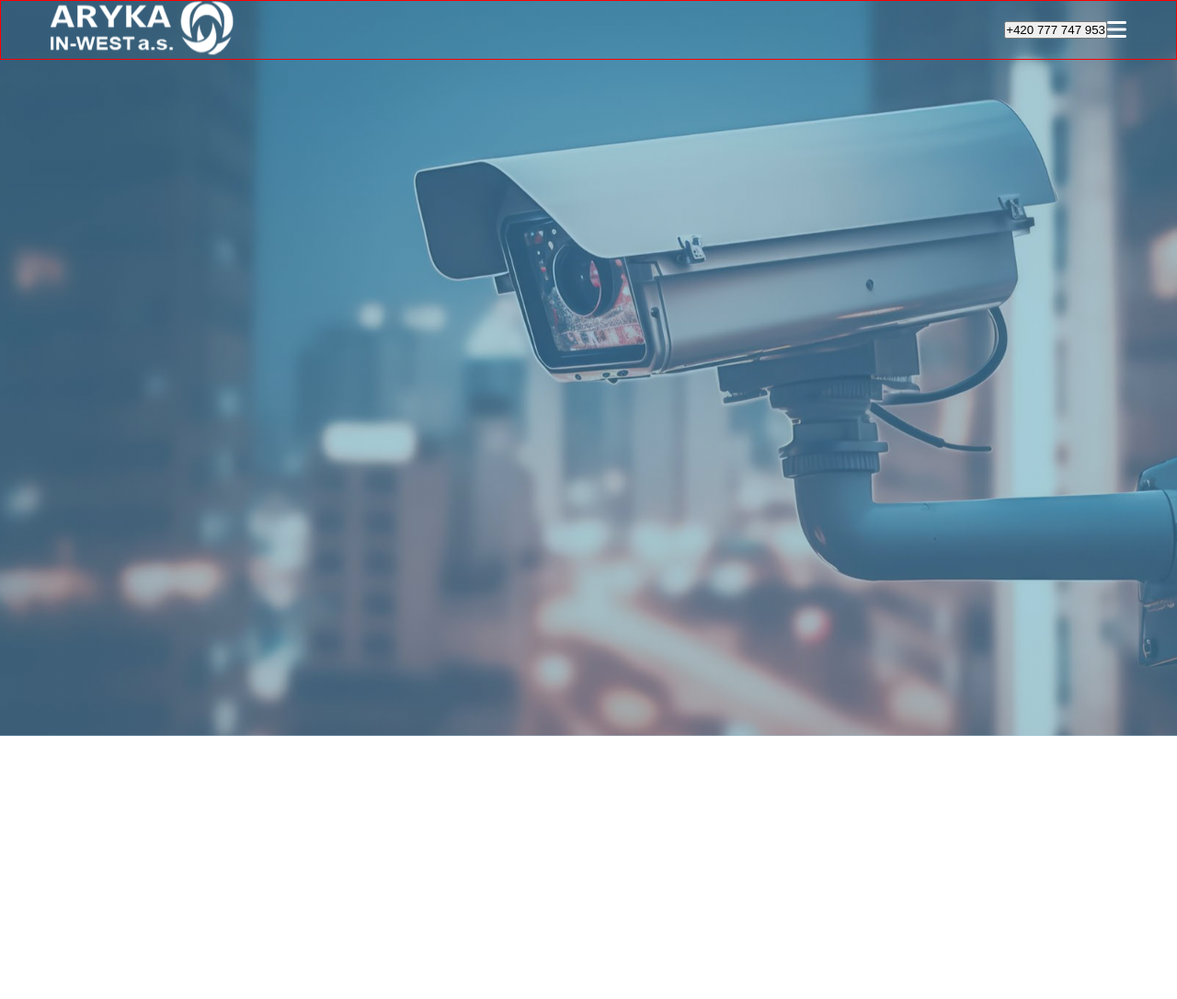
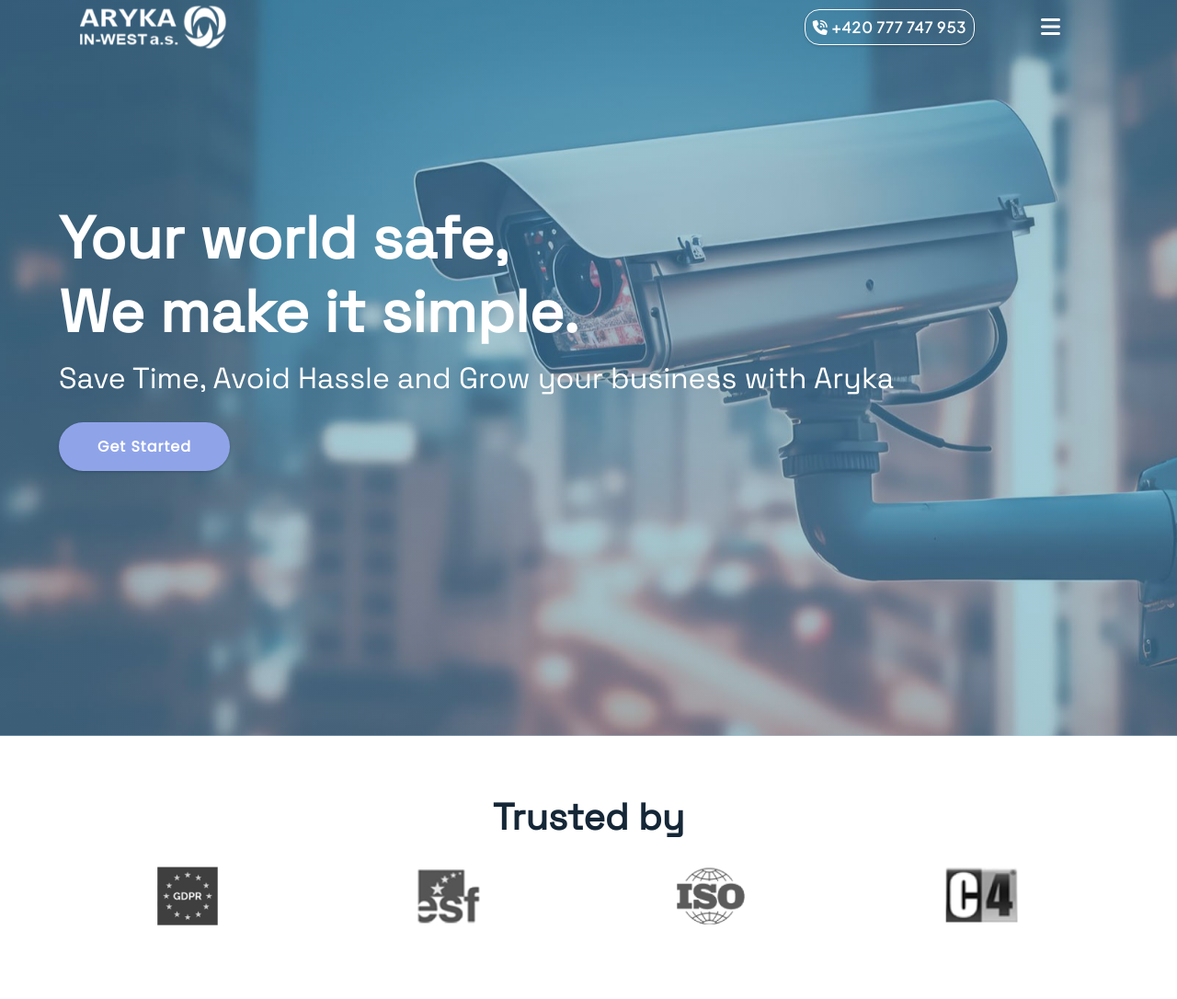
Before and after one commit to ckruf/ArykaHTML, a plain HTML site: page index.html in a window 1280 px wide. Shown: the whole page at 92% size. Before the commit the page ends 800 px from the top, so only its background shows below. Drawn offline with Linux system fonts and the light colour scheme.

Commit message:
up to 'trusted' section

```diff
--- a/index.html
+++ b/index.html
@@ -7,26 +7,60 @@
     <title>Aryka IN-WEST a.s.</title>
     <link rel="stylesheet" href="./fontawesome-free-6.5.1-web/css/all.min.css" />
     <link rel="stylesheet" href="./styles.css" />
+    <link rel="stylesheet" href="https://fonts.googleapis.com/css2?family=Plus+Jakarta+Sans&family=Space+Grotesk&family=Poppins" />
 
 </head>
 <body>
     <header>
-        <nav class="red-border">
+        <nav>
             <div id="nav-center">
-                <div id="nav-logo">
-                    <img src="./logo.png"/>
+                <div id="nav-logo-container">
+                    <img id="nav-logo" src="./logo.png"/>
                 </div>
                 <div id="nav-buttons">
-                    <button id="nav-phone" class="btn">
+                    <button type="button" id="nav-phone" class="btn">
+                        <i class="fa-solid fa-phone-volume"></i>
                         +420 777 747 953
                     </button>
-                    <button type="button" id="nav-toggle">
+                    <button type="button" id="nav-toggle" class="btn">
                         <i class="fa-solid fa-bars"></i>
                     </button>
                 </div>
             </div>
         </nav>
 
+        <div id="hero-banner">
+            <div class="section-center">
+                <h1 id="main-heading">Your world safe, <br> We make it simple.</h1>
+                <h2>Save Time, Avoid Hassle and Grow your business with Aryka</h2>
+                <button class="btn" id="banner-btn">
+                    Get Started
+                </button>
+            </div>
+        </div>
     </header>
+
+    <section class="section" id="trusted">
+        <div class="section-title">
+            <h1 id="trusted-heading">Trusted by</h1>
+        </div>
+        <div class="section-center" id="all-trusted-logos-container">
+            <div class="single-trusted-logo-container">
+                <img class="trusted-logo" src="./gdpr_logo.png" />
+            </div>
+            <div class="single-trusted-logo-container">
+                <img class="trusted-logo" src="./esf_logo.png" />
+            </div>
+            <div class="single-trusted-logo-container">
+                <img class="trusted-logo" src="./iso_logo.png" />
+            </div>
+            <div class="single-trusted-logo-container">
+                <img class="trusted-logo" src="./c4_logo.png" />
+            </div>
+
+        </div>
+    </section>
+
+
 </body>
 </html>
--- a/styles.css
+++ b/styles.css
@@ -1,3 +1,49 @@
+
+/*
+===============
+Variables
+===============
+*/
+
+:root {
+    /* dark shades of primary color*/
+    --clr-primary-1: hsl(204, 56%, 34%);
+    --clr-primary-2: hsl(204, 56%, 39%);
+    --clr-primary-3: hsl(204, 56%, 44%);
+    --clr-primary-4: hsl(204, 56%, 49%);
+    /* primary/main color */
+    --clr-primary-5: hsl(204, 56%, 54%);
+    /* lighter shades of primary color */
+    --clr-primary-6: hsl(204, 56%, 59%);
+    --clr-primary-7: hsl(204, 56%, 64%);
+    --clr-primary-8: hsl(204, 56%, 69%);
+    --clr-primary-9: hsl(204, 56%, 74%);
+    --clr-primary-10: hsl(204, 56%, 79%);
+    /* primary color with transparency */
+    --clr-primary-transparent: rgba(74, 154, 200, 0.5);
+    /* grey shades */
+    --clr-grey-1: hsl(210, 36%, 96%);
+    --clr-grey-2: hsl(212, 33%, 89%);
+    --clr-grey-3: hsl(210, 31%, 80%);
+    --clr-grey-4: hsl(211, 27%, 70%);
+    --clr-grey-5: hsl(209, 23%, 60%);
+    --clr-grey-6: hsl(210, 22%, 49%);
+    --clr-grey-7: hsl(209, 28%, 39%);
+    --clr-grey-8: hsl(209, 34%, 30%);
+    --clr-grey-9: hsl(211, 39%, 23%);
+    --clr-grey-10: hsl(209, 44%, 15%);
+    /* other variables */
+    --clr-white: #fff;
+    --ff-primary: "Space Grotesk", sans-serif;
+    --ff-btn: "Poppins", "sans-serif";
+    --transition: all 0.3s linear;
+    --radius: 1rem;
+    --phone-font-size: 0.875rem;
+    --desktop-font-size: 1rem;
+    --light-shadow: 0 5px 15px rgba(0, 0, 0, 0.1);
+    --dark-shadow: 0 5px 15px rgba(0, 0, 0, 0.2);
+  }
+
 
 /*
 ===============
@@ -11,9 +57,70 @@ Global Styles
     box-sizing: border-box;
 }
 
+body {
+    font-family: var(--ff-primary);
+    font-size: var(--phone-font-size);
+}
+
 .red-border {
     border: 1px solid red;
 }
+
+.yellow-border {
+    border: 1px solid yellow;
+}
+
+.btn {
+    cursor: pointer;
+    border-radius: 2rem;
+    font-family: var(--ff-btn);
+    padding: 0.75rem 2.5rem;
+    border: 2px solid transparent;
+    box-shadow: 0 1px 3px rgba(0, 0, 0, 0.2);
+    color: var(--clr-white);
+    font-weight: bold;
+    font-size: var(--phone-font-size);
+}
+
+h1, h2, h3, h4 {
+    line-height: 1.25;
+    color: var(--clr-white);
+    margin-bottom: 0.75rem;
+}
+
+h1 {
+    font-weight: 900;
+    font-size: 2.5rem;
+}
+
+h2 {
+    font-weight: 100;
+    font-size: 2rem;
+}
+
+.section {
+    padding: 4rem 0;
+}
+
+.section-center {
+    width: 90vw;
+    margin: 0 auto;
+    max-width: 1170px;
+}
+
+.section-title {
+    text-align: center;
+}
+
+@media screen and (min-width: 800px) {
+    body {
+        font-size: var(--desktop-font-size);
+    }
+    .btn {
+        font-size: var(--desktop-font-size);
+    }
+}
+
 
 /*
 ===============
@@ -21,11 +128,25 @@ Nav styles
 ===============
 */
 
+#nav-logo-container {
+    display: flex;
+    align-items: center;
+    margin-left: 2rem;
+}
+
+#nav-logo {
+    height: 80%;
+}
+
+
+
 #nav-toggle {
     font-size: 1.5rem;
     background: transparent;
     border: transparent;
-    color: white;
+    color: var(--clr-white);
+    margin-right: 2rem;
+    box-shadow: none;
 }
 
 #nav-center {
@@ -40,6 +161,26 @@ Nav styles
     align-items: center;
 }
 
+#nav-phone {
+    background: transparent;
+    border: 1px solid white;
+    font-family: "Plus Jakarta Sans", "sans-serif";
+    color: var(--clr-white);
+    font-weight: bold;
+    letter-spacing: 1px;
+    margin-right: 2rem;
+    display: none;
+    padding: 0.5rem 0.5rem;
+    border-radius: var(--radius);
+
+}
+
+@media screen and (min-width: 800px) {
+    #nav-phone {
+        display: inline;
+    }
+}
+
 /*
 ===============
 Hero styles
@@ -48,5 +189,51 @@ Hero styles
 
 header {
     min-height: 100vh;
-    background: linear-gradient(rgba(74, 154, 200, 0.5), rgba(74, 154, 200, 0.5)), url("./hero.png") center/cover no-repeat;
+    background: linear-gradient(
+        var(--clr-primary-transparent),
+        var(--clr-primary-transparent)
+    ),
+    url("./hero.png")
+    center/cover no-repeat;
 }
+
+#hero-banner {
+    margin-top: 20vh;
+}
+
+#banner-btn {
+    background: #8FA3E9;
+    letter-spacing: 1px;
+    margin-top: 1rem;
+}
+
+@media screen and (min-width: 800px) {
+    #main-heading{
+        font-size: 4rem;
+    }
+}
+
+/*
+===============
+'Trusted' section styles
+===============
+*/
+
+
+#trusted-heading {
+    color: var(--clr-grey-10);
+}
+
+.single-trusted-logo-container {
+    display: flex;
+    justify-content: center;
+    height: 6rem;
+    padding: 1rem;
+}
+
+@media screen and (min-width: 800px) {
+    #all-trusted-logos-container{
+        display: flex;
+        justify-content: space-around;
+    }
+}
```
Also changed, not shown: c4_logo.png (added), esf_logo.png (added), gdpr_logo.png (added), iso_logo.png (added).
